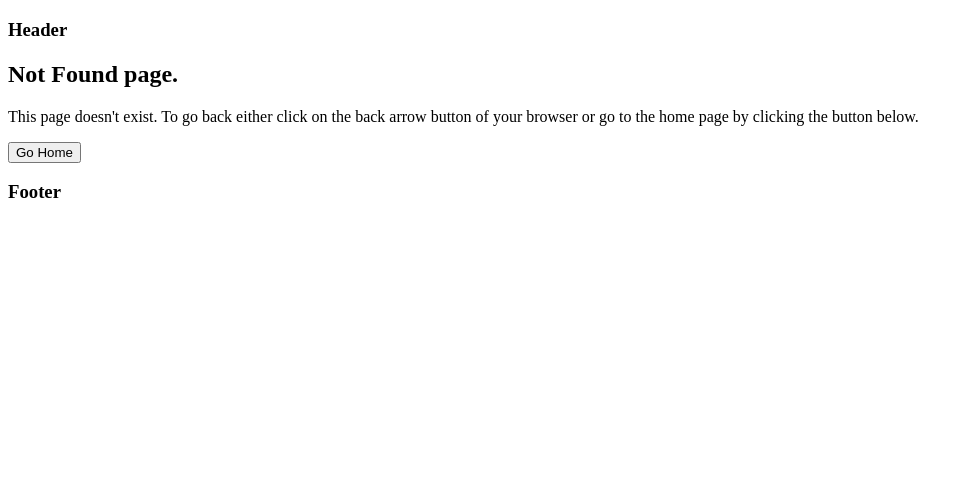
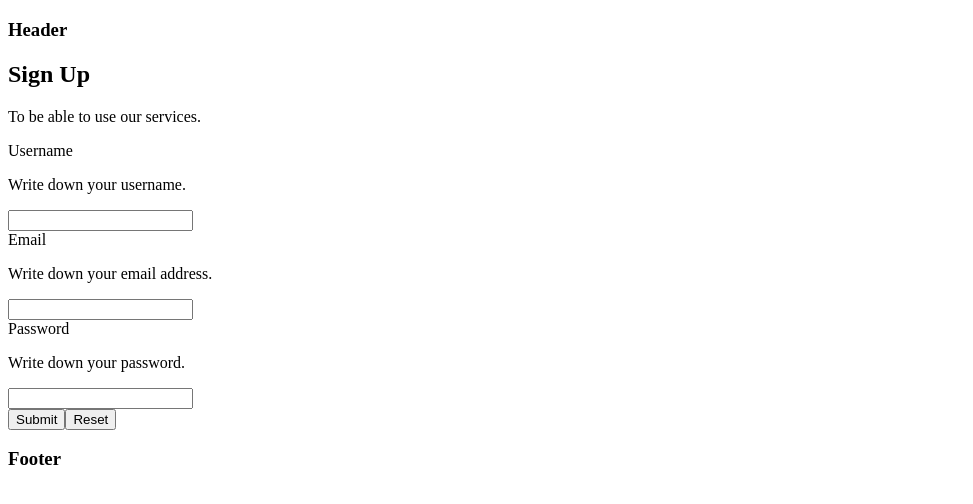
Before and after one commit to nathanEvrardDaCunha/Volumen_front, a React (Vite) app: page /register in a window 1280 px wide. Before the commit this address had no page. Shown: the top 504 px of the page, without its empty margins (0-973 px from the left). Built offline with nearby package versions, Linux system fonts and the light colour scheme.

Commit message:
feat(auth): implement front-only register form with zod validation

```diff
--- a/package.json
+++ b/package.json
@@ -10,10 +10,13 @@
     "preview": "vite preview"
   },
   "dependencies": {
+    "@hookform/resolvers": "^5.1.1",
     "@tanstack/react-query": "^5.81.2",
     "react": "^19.1.0",
     "react-dom": "^19.1.0",
-    "react-router-dom": "^7.6.2"
+    "react-hook-form": "^7.58.1",
+    "react-router-dom": "^7.6.2",
+    "zod": "^3.25.67"
   },
   "devDependencies": {
     "@eslint/js": "^9.29.0",
--- a/src/App.tsx
+++ b/src/App.tsx
@@ -2,6 +2,7 @@ import { QueryClient, QueryClientProvider } from '@tanstack/react-query';
 import { createBrowserRouter, RouterProvider } from 'react-router-dom';
 import Home from './pages/Home';
 import NotFound from './pages/NotFound';
+import Register from './features/register/Register';
 
 const queryClient = new QueryClient();
 
@@ -9,6 +10,10 @@ const router = createBrowserRouter([
     {
         path: '/',
         element: <Home />,
+    },
+    {
+        path: '/register',
+        element: <Register />,
     },
     {
         path: '*',
--- /dev/null
+++ b/src/features/register/Register.tsx
@@ -0,0 +1,124 @@
+import { zodResolver } from '@hookform/resolvers/zod';
+import { useForm, type SubmitHandler } from 'react-hook-form';
+import z from 'zod';
+
+const FormSchema = z.object({
+    username: z.string().min(5),
+    email: z.string().email(),
+    password: z
+        .string()
+        .min(8)
+        .refine((password) => /[A-Z]/.test(password), {
+            message: 'Password must contain at least one uppercase letter',
+        })
+        .refine((password) => /[a-z]/.test(password), {
+            message: 'Password must contain at least one lowercase letter',
+        })
+        .refine((password) => /[0-9]/.test(password), {
+            message: 'Password must contain at least one number',
+        })
+        .refine((password) => /[!@#$%^&*]/.test(password), {
+            message: 'Password must contain at least one special character',
+        }),
+});
+type FormType = z.infer<typeof FormSchema>;
+
+export default function Register() {
+    const {
+        register,
+        handleSubmit,
+        setError,
+        formState: { errors, isSubmitting },
+    } = useForm<FormType>({
+        defaultValues: {
+            username: '',
+            email: '',
+            password: '',
+        },
+        resolver: zodResolver(FormSchema),
+    });
+
+    const onSubmit: SubmitHandler<FormType> = async (data) => {
+        try {
+            // Use React Query here.
+            await new Promise((resolve) => setTimeout(resolve, 2000));
+            console.log(data);
+            // Automatically redirect to /login if is success
+        } catch (error) {
+            setError('root', { message: 'Form Error.' });
+        }
+    };
+
+    // The data validation should be identical to the one on the server.
+
+    // Add toggle password visibility feature
+    return (
+        <>
+            <header>
+                <h3>Header</h3>
+            </header>
+
+            <section>
+                <main>
+                    <form onSubmit={handleSubmit(onSubmit)}>
+                        <h1>Sign Up</h1>
+                        <p>To be able to use our services.</p>
+
+                        {errors.root && <p>{errors.root.message}</p>}
+
+                        <section>
+                            <label htmlFor="username">Username</label>
+                            <p>Write down your username.</p>
+                            <input
+                                {...register('username')}
+                                type="text"
+                                name="username"
+                                id="username"
+                            />
+                            {errors.username && (
+                                <p>{errors.username.message}</p>
+                            )}
+                        </section>
+
+                        <section>
+                            <label htmlFor="email">Email</label>
+                            <p>Write down your email address.</p>
+                            <input
+                                {...register('email')}
+                                type="email"
+                                name="email"
+                                id="email"
+                            />
+                            {errors.email && <p>{errors.email.message}</p>}
+                        </section>
+
+                        <section>
+                            <label htmlFor="password">Password</label>
+                            <p>Write down your password.</p>
+                            <input
+                                {...register('password')}
+                                type="password"
+                                name="password"
+                                id="password"
+                            />
+                            {errors.password && (
+                                <p>{errors.password.message}</p>
+                            )}
+                        </section>
+
+                        <section>
+                            <button type="submit" disabled={isSubmitting}>
+                                {isSubmitting ? 'Submitting...' : 'Submit'}
+                            </button>
+                            <button type="reset">Reset</button>
+                        </section>
+                    </form>
+                </main>
+            </section>
+
+            <footer>
+                <h3>Footer</h3>
+            </footer>
+        </>
+    );
+}
```
Also changed, not shown: 1 other file (tests, documents, lock files or other folders).
